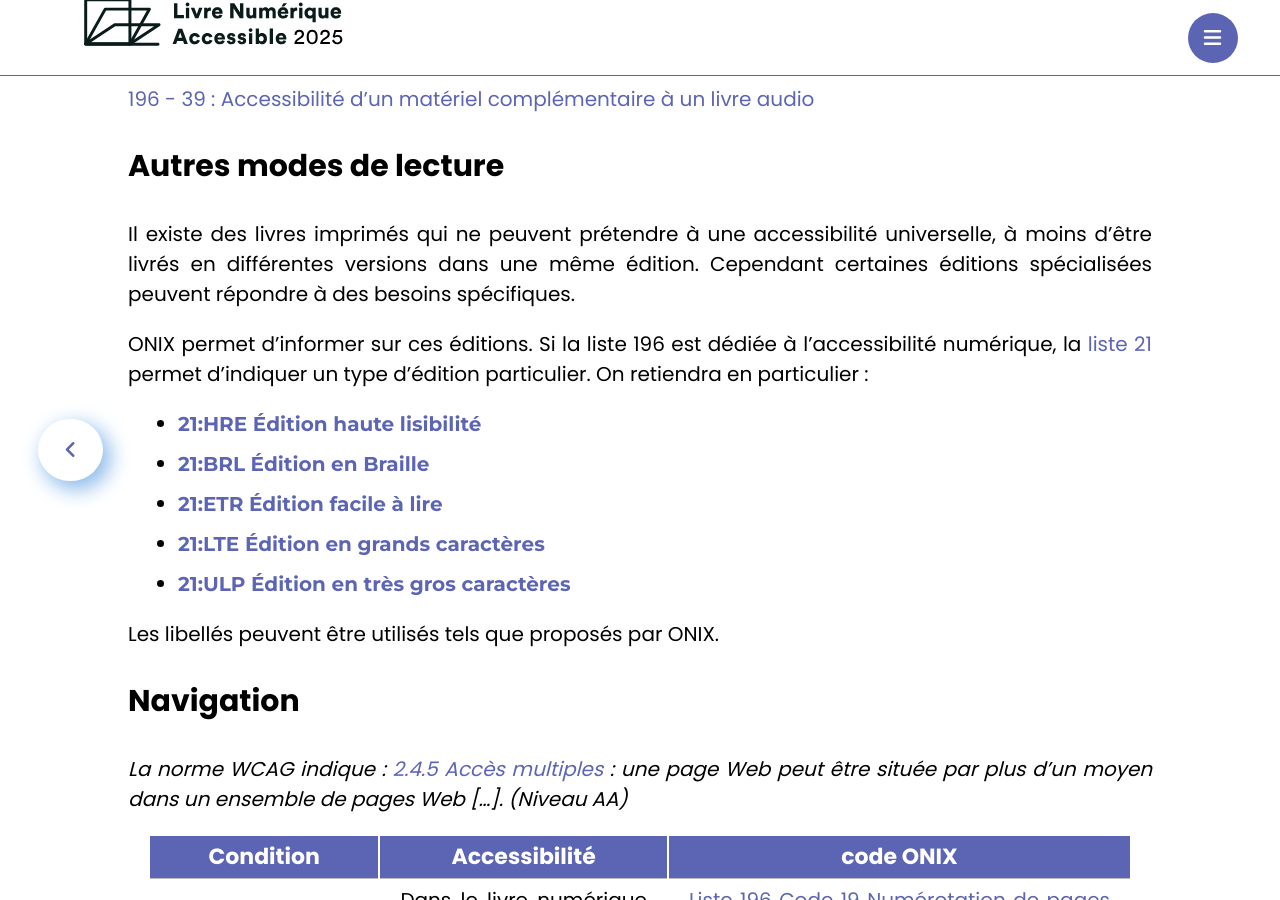
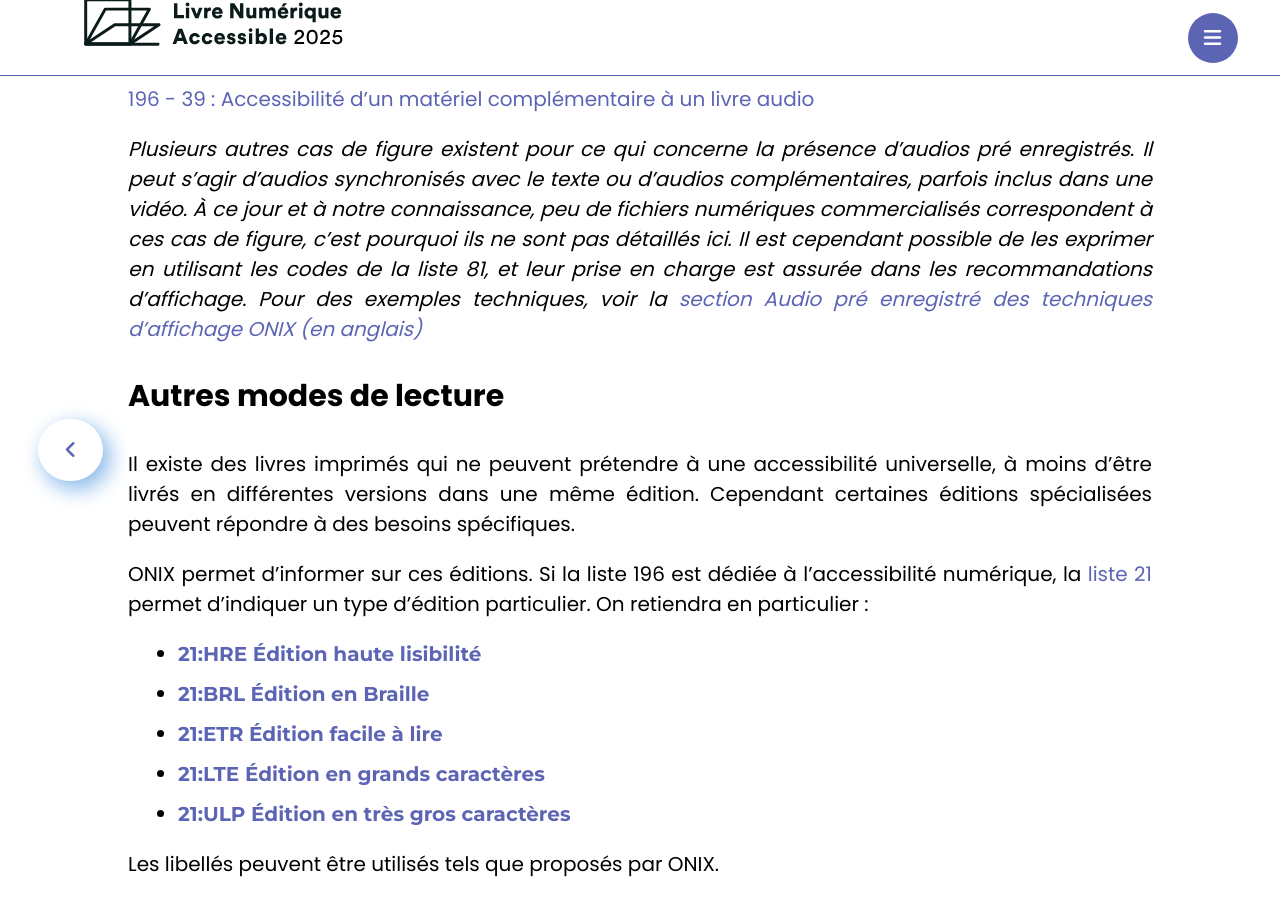
Before and after one commit to edition-accessible/lina25, a Jekyll site: the page built from ressources/metadonnes.md, in a window 1280 px wide and 900 px high, scrolled down 2369 px. Built offline with Jekyll 4.4.1, drawn with Linux system fonts in a browser that asks for light colours; nearby versions of some CDN libraries; comment, search, counter and statistics services are not loaded.

Commit message:
Update metadonnes.md

```diff
--- a/ressources/metadonnes.md
+++ b/ressources/metadonnes.md
@@ -71,6 +71,8 @@ ONIX 175 - E201 : Format fixe</a>
 </details>
 
 <a href="https://ns.editeur.org/onix/fr/196/39">196 - 39 : Accessibilité d’un matériel complémentaire à un livre audio</a>
+
+*Plusieurs autres cas de figure existent pour ce qui concerne la présence d'audios pré enregistrés. Il peut s'agir d'audios synchronisés avec le texte ou d'audios complémentaires, parfois inclus dans une vidéo. À ce jour et à notre connaissance, peu de fichiers numériques commercialisés correspondent à ces cas de figure, c'est pourquoi ils ne sont pas détaillés ici. Il est cependant possible de les exprimer en utilisant les codes de la liste 81, et leur prise en charge est assurée dans les recommandations d'affichage. Pour des exemples techniques, voir la [section Audio pré enregistré des techniques d'affichage ONIX (en anglais)](https://w3c.github.io/publ-a11y/UX-Guide-Metadata/2.0/techniques/onix-metadata/index.html#pre-recorded-audio)*
 
 
 ### Autres modes de lecture
```
